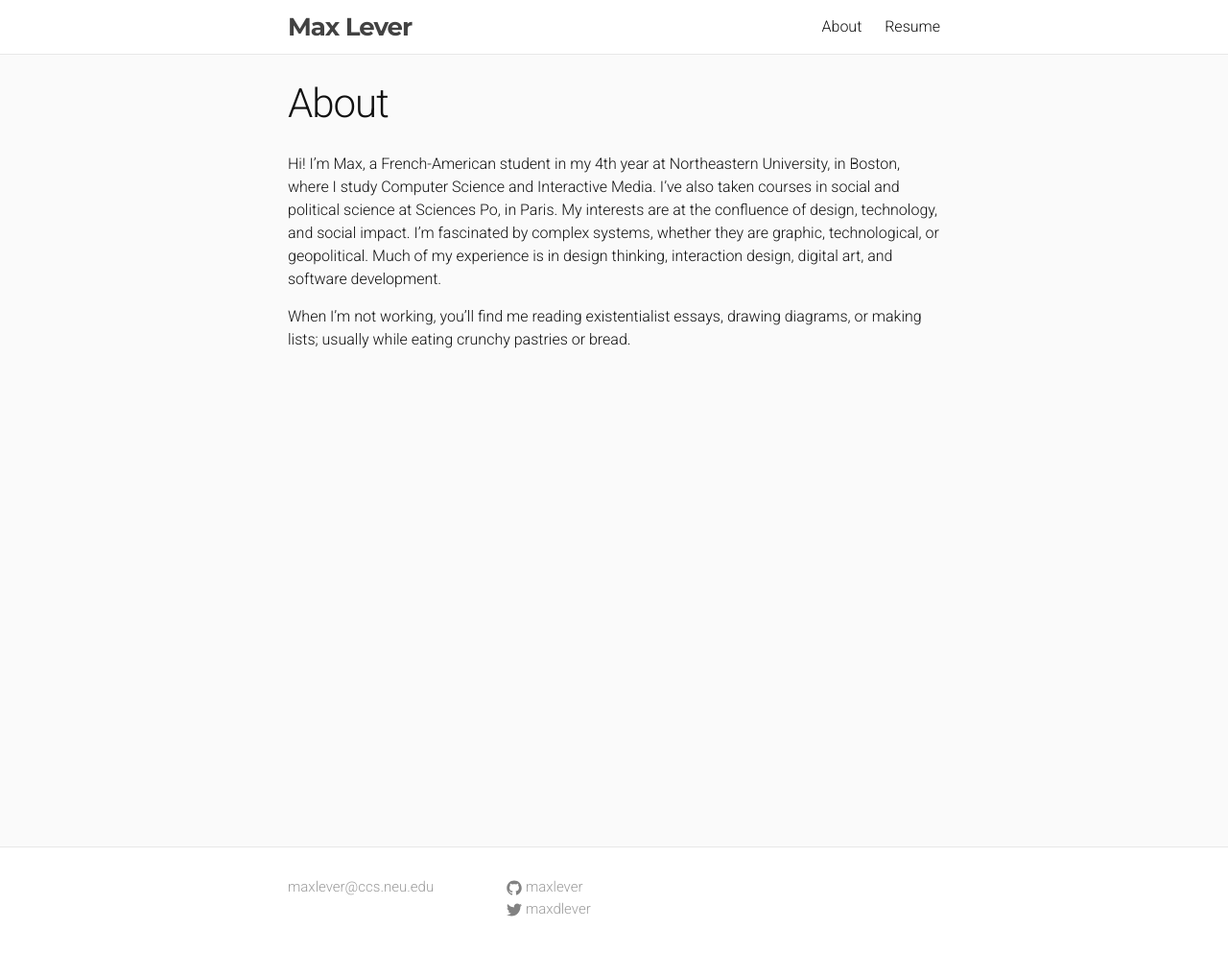
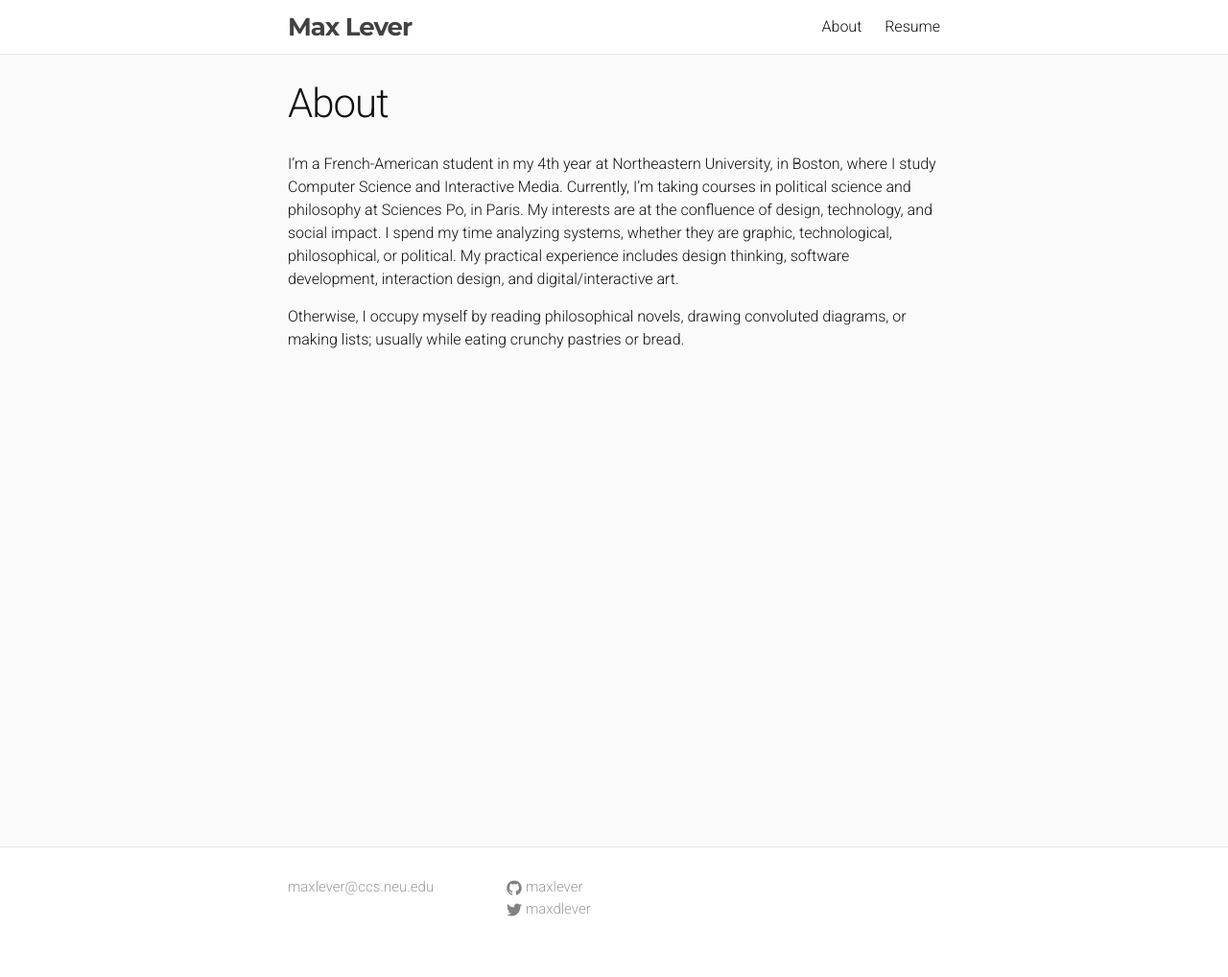
Before and after one commit to maxlever/maxlever.me, a Jekyll site: the page built from about.md, in a window 1280 px wide. Shown: the whole page at 96% size. Built offline with Jekyll 4.4.1, drawn with Linux system fonts in a browser that asks for light colours.

Commit message:
linguistic tweaks

```diff
--- a/about.md
+++ b/about.md
@@ -4,6 +4,6 @@ title: About
 permalink: /about/
 ---
 
-Hi! I'm Max, a French-American student in my 4th year at Northeastern University, in Boston, where I study Computer Science and Interactive Media. I've also taken courses in social and political science at Sciences Po, in Paris. My interests are at the confluence of design, technology, and social impact. I'm fascinated by complex systems, whether they are graphic, technological, or geopolitical. Much of my experience is in design thinking, interaction design, digital art, and software development.
+I'm a French-American student in my 4th year at Northeastern University, in Boston, where I study Computer Science and Interactive Media. Currently, I'm taking courses in political science and philosophy at Sciences Po, in Paris. My interests are at the confluence of design, technology, and social impact. I spend my time analyzing systems, whether they are graphic, technological, philosophical, or political. My practical experience includes design thinking, software development, interaction design, and digital/interactive art.
 
-When I'm not working, you'll find me reading existentialist essays, drawing diagrams, or making lists; usually while eating crunchy pastries or bread.
+Otherwise, I occupy myself by reading philosophical novels, drawing convoluted diagrams, or making lists; usually while eating crunchy pastries or bread.
```
